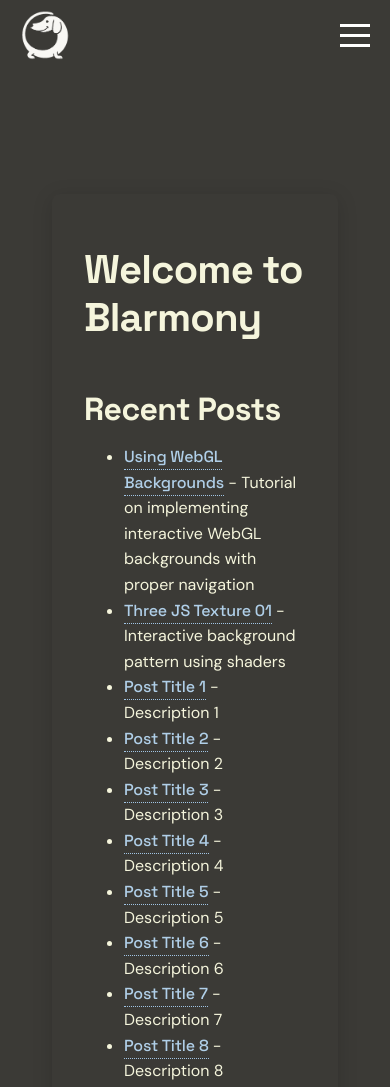
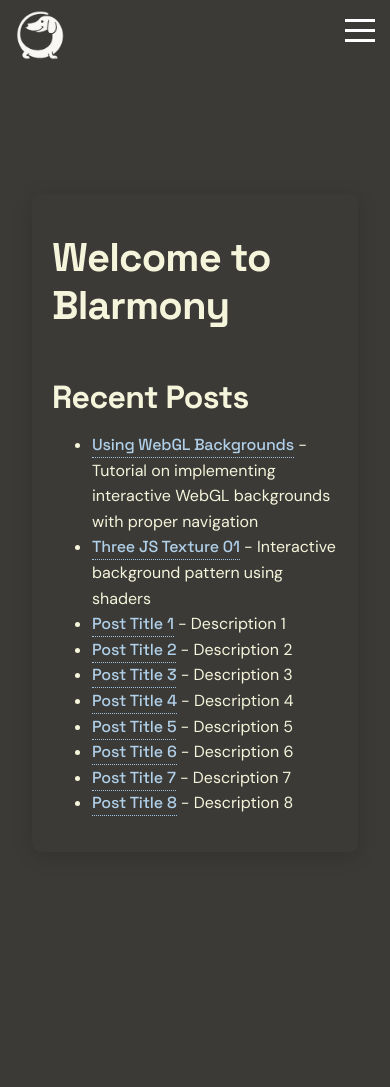
Before and after one commit to blarmony/blarmony.github.io, a plain HTML site: page index.html in a window 390 px wide. After the commit the page ends 872 px from the top, so only its background shows below. Drawn offline with Linux system fonts and the light colour scheme.

Commit message:
reduced padding and margin for mobile

```diff
--- a/style.css
+++ b/style.css
@@ -240,8 +240,30 @@
     margin-right: 2rem;
     padding: 2rem;
     max-width: 800px;
+    background-color: rgba(59, 58, 54, 0.1);
+    backdrop-filter: blur(10px);
     border-radius: 8px;
     box-shadow: 0 4px 20px rgba(0, 0, 0, 0.15);
+}
+
+/* Mobile-specific adjustments */
+@media (max-width: 767px) {
+    .content-container {
+        margin-left: 0.75rem;
+        margin-right: 0.75rem;
+        padding: 1.25rem;
+    }
+
+    /* Adjust header spacing on mobile */
+    header {
+        padding: 10px 15px;
+    }
+
+    /* Make hamburger menu more accessible on small screens */
+    .hamburger {
+        top: 15px;
+        right: 15px;
+    }
 }
 
 /* For non-WebGL pages, use solid background */
```
Also changed, not shown: 1 other file.
